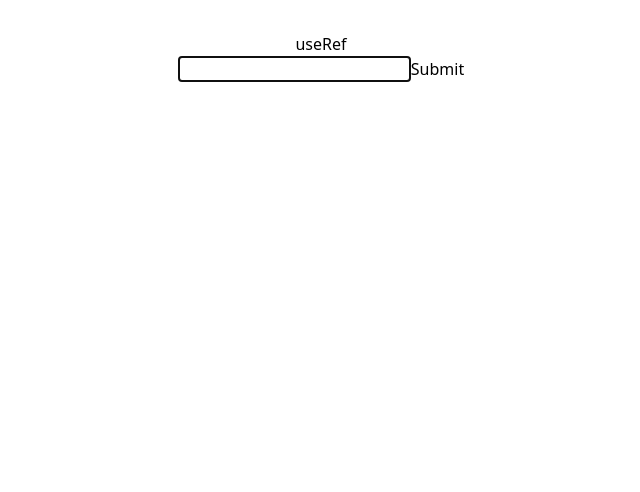
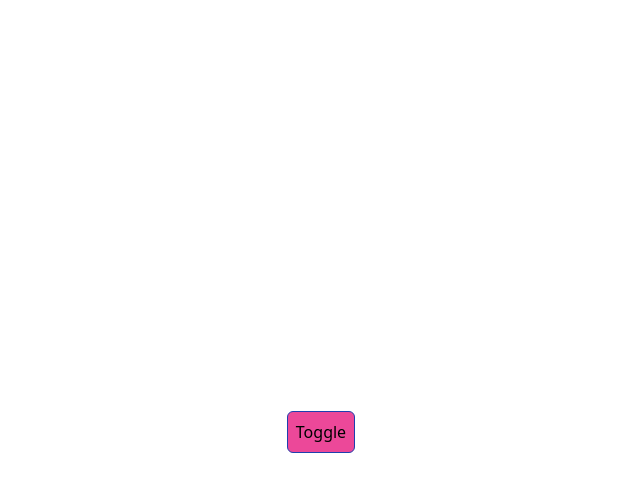
Before and after one commit to alif819015/test-react-project, a React (Vite) app: page / in a window 1280 px wide. Shown: the top 492 px of the page, without its empty margins (319-959 px from the left). Built offline with nearby package versions, Linux system fonts and the light colour scheme.

Commit message:
using contextAPI

```diff
--- a/src/App.tsx
+++ b/src/App.tsx
@@ -1,19 +1,24 @@
 // import { useState } from "react";
+import { useContext } from "react";
 import "./App.css";
-import UseRefExample from "./pages/UseRefExample";
+import { ThemContext } from "./context/ThemeProvider";
+// import UseRefExample from "./pages/UseRefExample";
 // import UseEffectExamople from "./pages/UseEffectExamople";
 // import FormExample from "./pages/FormExample";
 // import UseStateExample from "./pages/UseStateExample";
 // import UseReducerExample from "./pages/UseReducerExample";
 function App() {
   // const [counter, setCounter] = useState(0);
+  const { dark, setDark } = useContext(ThemContext);
+  console.log(dark)
   return (
-    <div>
+    <div className={`h-screen w-full flex justify-center items-center ${dark? 'bg-black': 'bg-white'}`}>
       {/* <UseStateExample counter={counter} setCounter={setCounter}/> */}
       {/* <UseReducerExample></UseReducerExample> */}
       {/* <FormExample></FormExample> */}
       {/* <UseEffectExamople></UseEffectExamople> */}
-      <UseRefExample></UseRefExample>
+      {/* <UseRefExample></UseRefExample> */}
+      <button className={`border border-blue-800 p-2 rounded-md ${dark? 'bg-purple-600':'bg-pink-500'}`} onClick={()=> setDark(!dark)}>Toggle</button>
     </div>
   );
 }
--- a/src/context/ThemeProvider.tsx
+++ b/src/context/ThemeProvider.tsx
@@ -1,10 +1,21 @@
+import { ReactNode, createContext, useState } from "react";
 
-const ThemeProvider = () => {
-    return (
-        <div>
+type TThemContext = {
+  dark: boolean;
+  setDark: React.Dispatch<React.SetStateAction<boolean>>;
+};
+export const ThemContext = createContext<TThemContext | undefined>(undefined);
+type TThemProps = {
+  children: ReactNode;
+};
+const ThemeProvider = ({ children }: TThemProps) => {
+  const [dark, setDark] = useState(false);
 
-        </div>
-    );
+  const valus = {
+    dark,
+    setDark,
+  };
+  return <ThemContext.Provider value={valus}>{children}</ThemContext.Provider>;
 };
 
 export default ThemeProvider;
--- a/src/main.tsx
+++ b/src/main.tsx
@@ -1,11 +1,13 @@
+import ReactDOM from "react-dom/client";
+import App from "./App.tsx";
+import "./index.css";
+import React from "react";
+import ThemeProvider from "./context/ThemeProvider.tsx";
 
-import ReactDOM from 'react-dom/client'
-import App from './App.tsx'
-import './index.css'
-import React from 'react'
-
-ReactDOM.createRoot(document.getElementById('root')!).render(
+ReactDOM.createRoot(document.getElementById("root")!).render(
   <React.StrictMode>
-    <App />
-  </React.StrictMode>,
-)
+    <ThemeProvider>
+      <App />
+    </ThemeProvider>
+  </React.StrictMode>
+);
```
